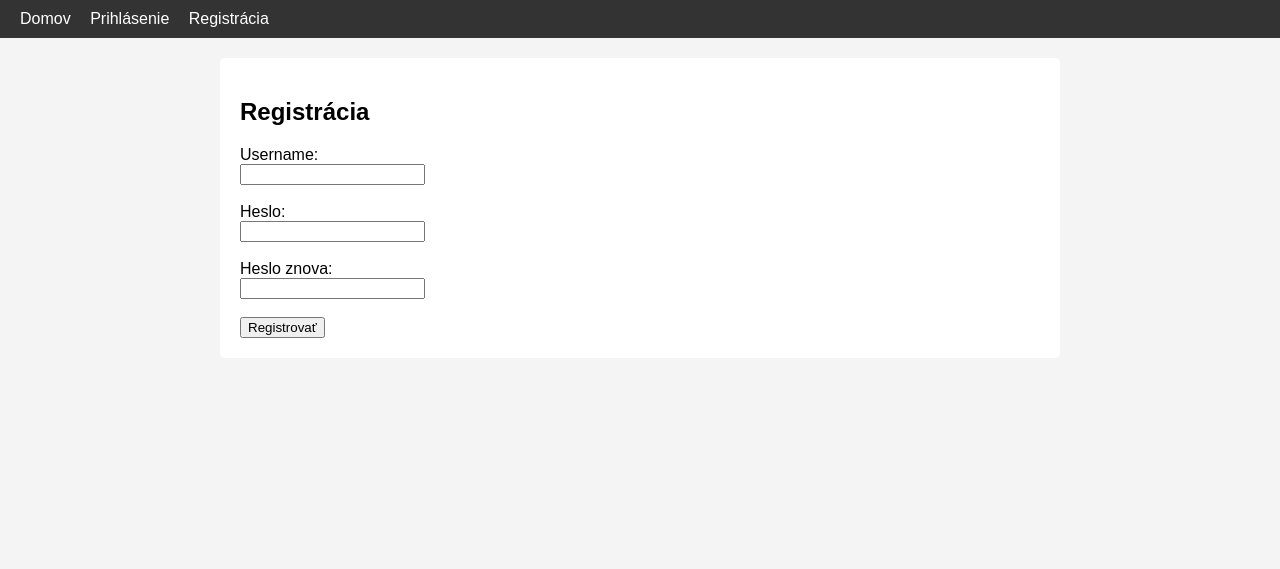
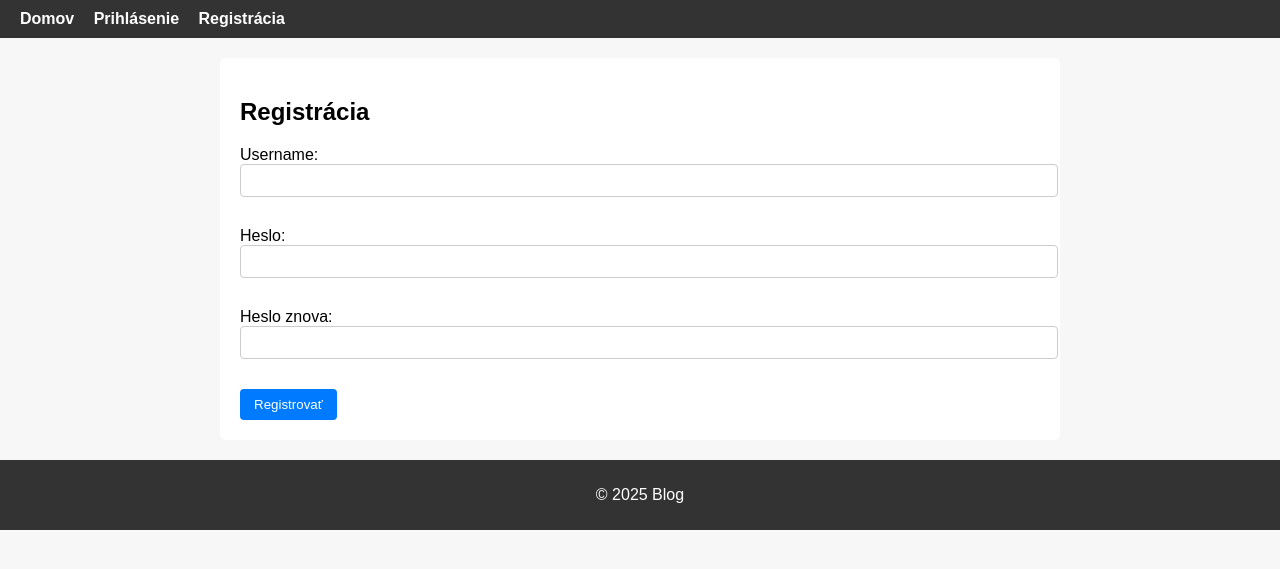
Before and after one commit to GabrielK7/php-blog, a PHP site: page /views/auth/register.php in a window 1280 px wide. Shown: the top 569 px of the page. Run offline with PHP 8.4, Linux system fonts and the light colour scheme.

Commit message:
Added CSS styling and layout

```diff
--- /dev/null
+++ b/www/public/style.css
@@ -0,0 +1,74 @@
+body {
+    font-family: Arial, sans-serif;
+    background: #f7f7f7;
+    margin: 0;
+    padding: 0;
+}
+
+.container {
+    max-width: 800px;
+    margin: 20px auto;
+    background: white;
+    padding: 20px;
+    border-radius: 6px;
+}
+
+.post {
+    border: 1px solid #ddd;
+    padding: 15px;
+    border-radius: 6px;
+    margin-bottom: 15px;
+}
+
+input, textarea {
+    width: 100%;
+    padding: 8px;
+    margin-bottom: 12px;
+    border: 1px solid #ccc;
+    border-radius: 4px;
+}
+
+button {
+    padding: 8px 14px;
+    background: #007bff;
+    color: white;
+    border: none;
+    border-radius: 4px;
+    cursor: pointer;
+}
+button:hover {
+    background: #005bbb;
+}
+
+header {
+    background: #333;
+    padding: 10px 20px;
+}
+
+article {
+    border: 1px solid #ccc;
+    padding: 10px;
+    margin-bottom: 20px;
+    border-radius: 5px;
+    background: #fafafa;
+}
+
+
+nav a {
+    color: white;
+    margin-right: 15px;
+    text-decoration: none;
+    font-weight: bold;
+}
+
+nav a:hover {
+    text-decoration: underline;
+}
+
+footer {
+    text-align: center;
+    padding: 10px;
+    background: #333;
+    color: white;
+    margin-top: 20px;
+}
--- a/www/views/home_content.php
+++ b/www/views/home_content.php
@@ -8,10 +8,12 @@
 
         <?php foreach ($posts as $post): ?>
             <article style="margin-bottom: 20px;">
+                <div class="post">
                     <h3><?= htmlspecialchars($post['title']) ?></h3>
-                <p><?= nl2br(htmlspecialchars(substr($post['content'], 0, 200))) ?>...</p>
+                    <p><?= nl2br(htmlspecialchars($post['content'])) ?></p>
+                </div>
                 <small>Publikované: <?= $post['created_at'] ?></small>
-                <?php if($userLoggedIn && $post['user_id'] == $_SESSION['user_id']): ?>
+                <?php if ($userLoggedIn && $post['user_id'] == $_SESSION['user_id']): ?>
                     <div>
                         <a href="/posts/edit?id=<?= $post['id'] ?>">Upraviť</a> |
                         <a href="/posts/delete?id=<?= $post['id'] ?>" onclick="return confirm('Naozaj vymazať?')">Vymazať</a>
--- a/www/views/layout.php
+++ b/www/views/layout.php
@@ -1,21 +1,17 @@
 <!DOCTYPE html>
 <html lang="sk">
+
 <head>
     <meta charset="UTF-8">
     <title><?= $title ?? 'Blog CMS' ?></title>
-    <style>
-        body { font-family: Arial, sans-serif; margin: 0; padding: 0; background: #f4f4f4; }
-        header { background: #333; color: white; padding: 10px 20px; }
-        nav a { color: white; margin-right: 15px; text-decoration: none; }
-        main { padding: 20px; }
-        .container { max-width: 800px; margin: 0 auto; background: white; padding: 20px; border-radius: 5px; }
-    </style>
+    <link rel="stylesheet" href="/public/style.css">
 </head>
+
 <body>
     <header>
         <nav>
             <a href="/">Domov</a>
-        <?php if(isset($_SESSION['user_id'])): ?>
+            <?php if (isset($_SESSION['user_id'])): ?>
                 <a href="/logout">Odhlásiť</a>
             <?php else: ?>
                 <a href="/login">Prihlásenie</a>
@@ -34,5 +30,11 @@
             ?>
         </div>
     </main>
+    <footer>
+        <p>
+            &copy; 2025 Blog
+        </p>
+    </footer>
 </body>
+
 </html>
```
Lines whose indentation alone changed are shown as unchanged.
